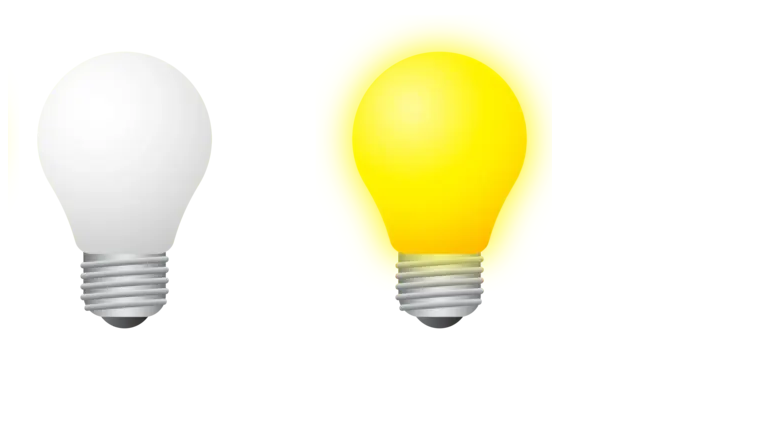
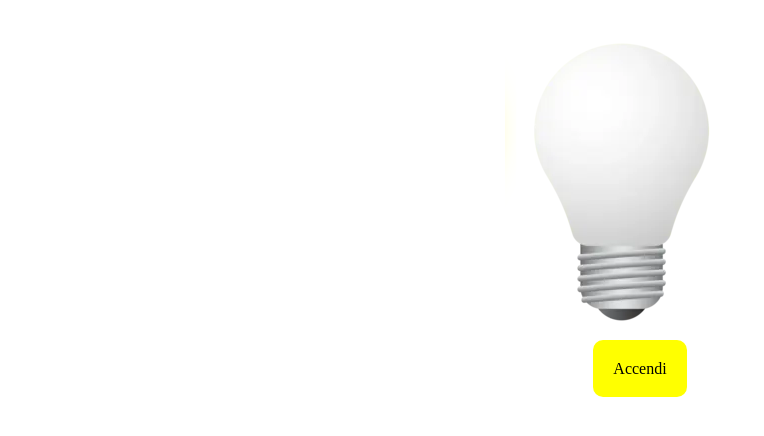
Before and after one commit to PaoloVisone/js-dom-1, a plain HTML site: page index.html in a window 1280 px wide. Shown: the whole page, without its empty margins (0-764 px from the left). Drawn offline with Linux system fonts and the light colour scheme.

Commit message:
Add style

```diff
--- a/index.html
+++ b/index.html
@@ -16,8 +16,9 @@
     </div>
 
     <!-- Bottone -->
-
-    <a href="#" id="btn"></a>
+    <div id="bottone">
+        <a href="#" id="btn">Accendi</a>
+    </div>
 
     <!-- SCRIPT JS -->
     <script src="script.js"></script>
--- a/style.css
+++ b/style.css
@@ -0,0 +1,31 @@
+* {
+    margin: 0;
+    padding: 0;
+    box-sizing: border-box;
+}
+
+#lampadine {
+    display: flex;
+    justify-content: center;
+    align-items: center;
+}
+
+#accesa {
+    display: none;
+}
+
+#spenta {
+    /* display: none; */
+}
+
+#bottone {
+    text-align: center;
+}
+
+#btn {
+    background-color: yellow;
+    padding: 20px;
+    border-radius: 10px;
+    text-decoration: none;
+    color: black;
+}
```
